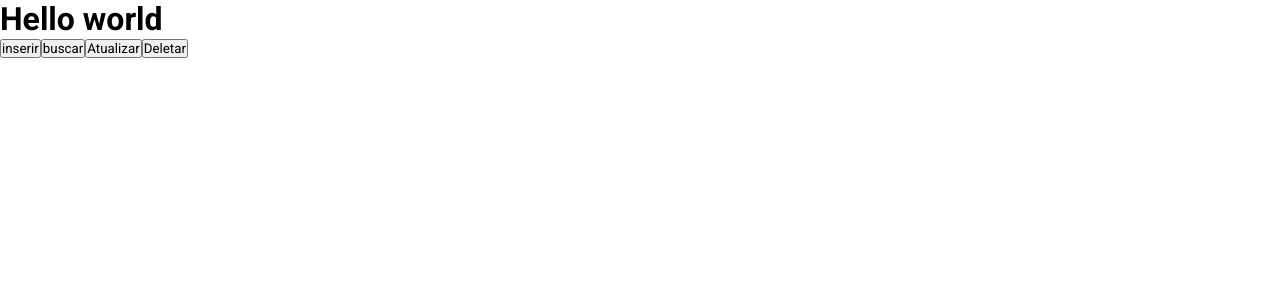
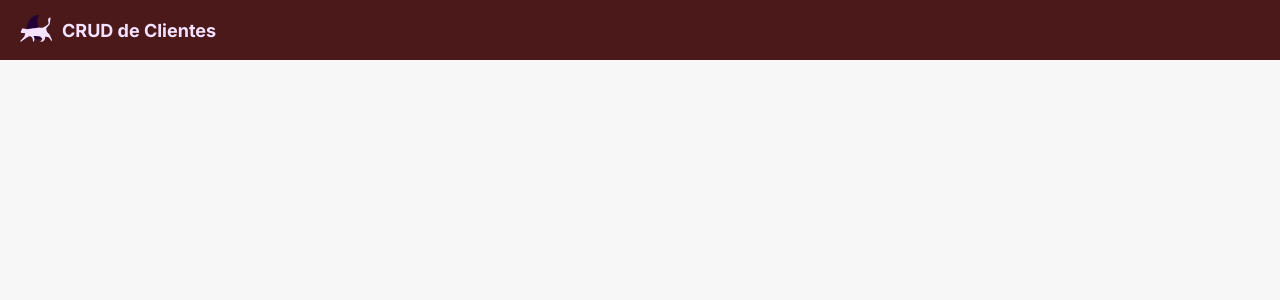
Before and after one commit to felipe-sant/FRONT_MongoDB-CRUD, a React (Create React App) app: page / in a window 1280 px wide. Shown: the top 300 px of the page. Built offline with nearby package versions, Linux system fonts and the light colour scheme.

Commit message:
feat: adicionando header

```diff
--- /dev/null
+++ b/src/components/Header.tsx
@@ -0,0 +1,15 @@
+import logo from "../images/gato.svg"
+import css from "../styles/header.module.css"
+
+function Header() {
+    return (
+        <header className={css.header}>
+            <div className="img">
+                <img src={logo} alt="logo felipe-sant" />
+            </div>
+            <h1>CRUD de Clientes</h1>
+        </header>
+    )
+}
+
+export default Header
--- a/src/pages/home.tsx
+++ b/src/pages/home.tsx
@@ -4,6 +4,7 @@ import Cliente from "../models/Cliente"
 import post from "../functions/post"
 import update from "../functions/update"
 import del from "../functions/delete"
+import Header from "../components/Header"
 
 function Home() {
     const [clientes, setClientes] = useState<Cliente[]>([])
@@ -31,18 +32,7 @@ function Home() {
 
     return (
         <main>
-            <h1>Hello world</h1>
-            <button onClick={inserirCliente}>inserir</button>
-            <button onClick={buscarClientes}>buscar</button>
-            <button onClick={atualizarCliente}>Atualizar</button>
-            <button onClick={deletarCliente}>Deletar</button>
-            {clientes.map((cliente, key) => {
-                return (
-                    <li key={key}>
-                        {cliente._id} - {cliente.nome} - {cliente.email}
-                    </li>
-                )
-            })}
+            <Header />
         </main>
     )
 }
--- a/src/styles/global.css
+++ b/src/styles/global.css
@@ -1,7 +1,41 @@
 @import url('https://fonts.googleapis.com/css2?family=Roboto:ital,wght@0,100;0,300;0,400;0,500;0,700;0,900;1,100;1,300;1,400;1,500;1,700;1,900&display=swap');
+@import url('https://fonts.googleapis.com/css2?family=Inter:ital,opsz,wght@0,14..32,100..900;1,14..32,100..900&display=swap');
 
 :root {
     --roboto-font: 'Roboto', sans-serif;
+    --inter-font: "Inter", system-ui;
+    --red-01: #200304;
+    --red-02: #2D090A;
+    --red-03: #3B0D0F;
+    --red-04: #4C191B;
+    --red-05: #702B2E;
+    --red-06: #854144;
+    --red-07: #B0595C;
+    --red-08: #D0787C;
+    --red-09: #E29D9F;
+    --red-10: #FAC8CA;
+    --purple-01: #240337;
+    --purple-02: #33064E;
+    --purple-03: #4D126F;
+    --purple-04: #6A2593;
+    --purple-05: #8644AD;
+    --purple-06: #A965D1;
+    --purple-07: #C589E8;
+    --purple-08: #DCA8FA;
+    --purple-09: #EAC7FF;
+    --purple-10: #F4E2FF;
+    --gray-01: #0E0E0E;
+    --gray-02: #1A1A1A;
+    --gray-03: #2E2E2E;
+    --gray-04: #404040;
+    --gray-05: #595959;
+    --gray-06: #717171;
+    --gray-07: #9C9C9C;
+    --gray-08: #B2B2B2;
+    --gray-09: #CCCCCC;
+    --gray-10: #DEDEDE;
+    --gray-11: #EDEDED;
+    --gray-12: #F7F7F7;
 }
 
 * {
@@ -12,6 +46,7 @@
 }
 
 main {
+    background-color: var(--gray-12);
     min-height: 100vh;
     max-height: auto;
 }
--- /dev/null
+++ b/src/styles/header.module.css
@@ -0,0 +1,17 @@
+.header {
+    background-color: var(--red-04);
+    display: flex;
+    flex-direction: row;
+    align-items: center;
+    gap: 10px;
+    padding: 0px 20px;
+    height: 60px;
+}
+
+.header h1 {
+    color: var(--purple-10);
+    font-size: 18px;
+    font-weight: bold;
+    font-family: var(--inter-font);
+    font-optical-sizing: auto;
+}
```
Also changed, not shown: src/images/gato.svg (added).
